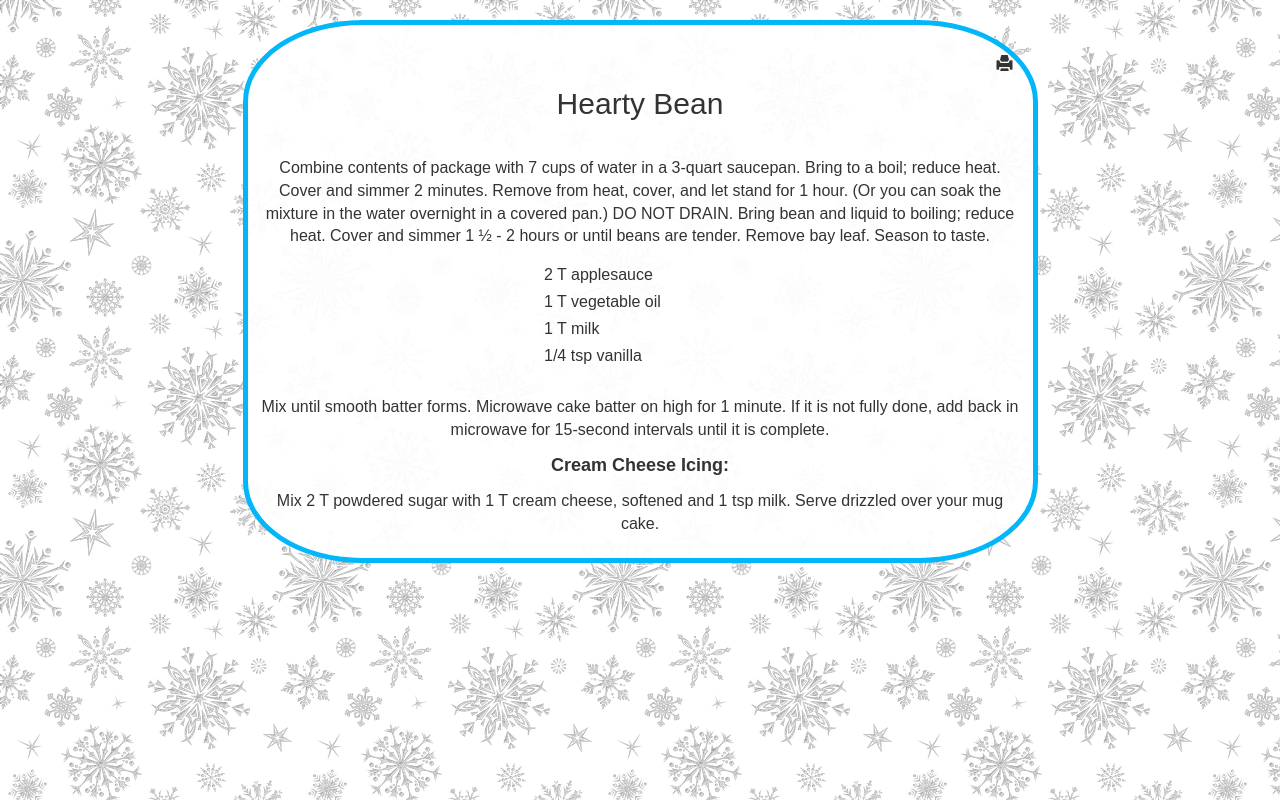
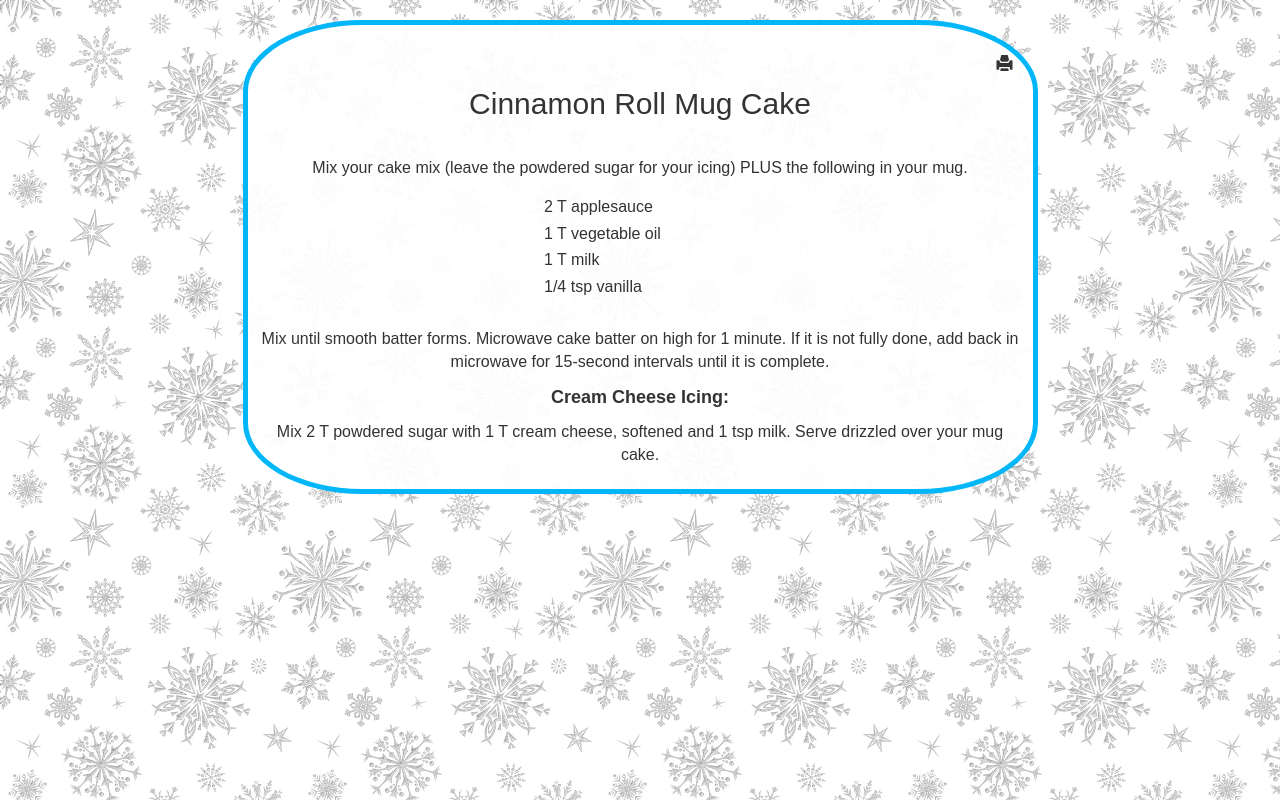
Before and after one commit to gaahma/recipes, a plain HTML site: page recipes/cinnamon.html in a window 1280 px wide. Drawn offline with nearby package versions, Linux system fonts and the light colour scheme.

Commit message:
fixed cinnamon roll recipe

```diff
--- a/recipes/cinnamon.html
+++ b/recipes/cinnamon.html
@@ -13,9 +13,9 @@
           <div class="instructions christmas-border">
             <span class="glyphicon glyphicon-print" title="Print" onclick="window.print()"></span>
             <div id="recipe">
-              <h2 class="detail">Hearty Bean</h2>
+              <h2 class="detail">Cinnamon Roll Mug Cake</h2>
               <br>
-              <p class="detail">Combine contents of package with 7 cups of water in a 3-quart saucepan. Bring to a boil; reduce heat. Cover and simmer 2 minutes. Remove from heat, cover, and let stand for 1 hour. (Or you can soak the mixture in the water overnight in a covered pan.) DO NOT DRAIN. Bring bean and liquid to boiling; reduce heat. Cover and simmer 1 ½ - 2 hours or until beans are tender. Remove bay leaf. Season to taste.</p>
+              <p class="detail">Mix your cake mix (leave the powdered sugar for your icing) PLUS the following in your mug.</p>
               <ul class="recipe-list detail i-list">
                 <li class="detail i">2 T applesauce</li>
                 <li class="detail i">1 T vegetable oil</li>
```
Also changed, not shown: 1 other file.
